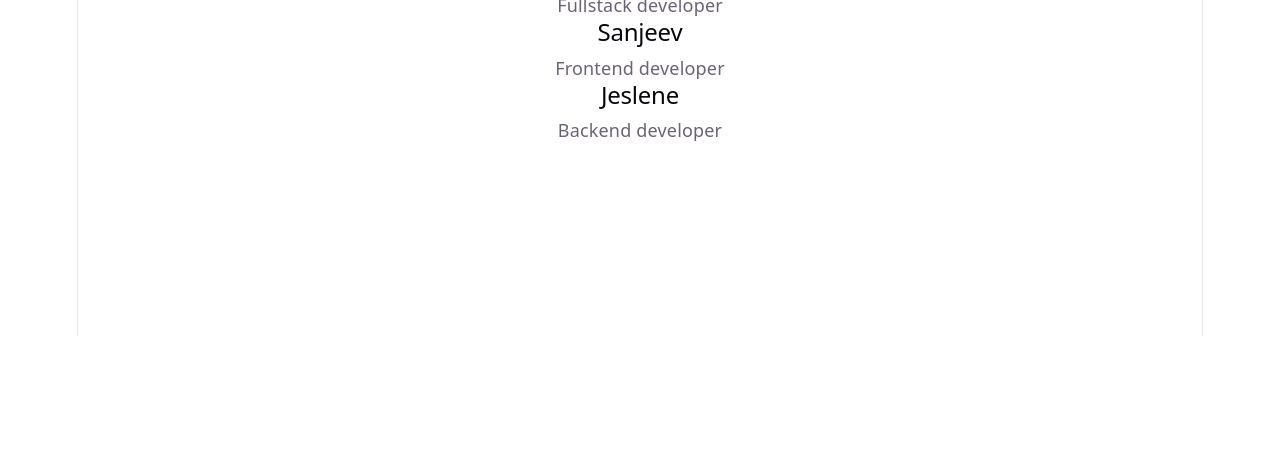
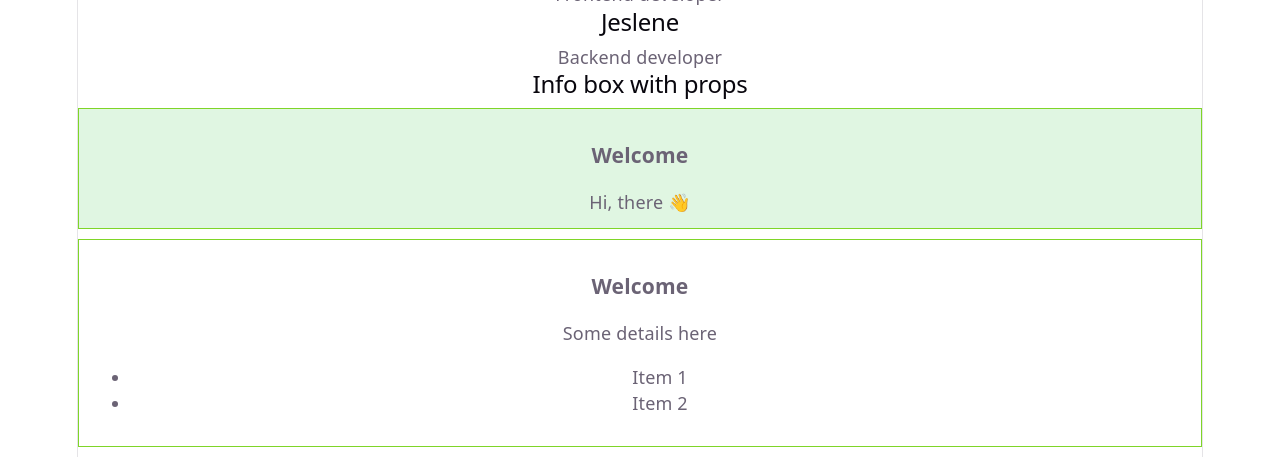
Before and after one commit to ngeethika15/SW_CSE_B1.4_Internship, a React (Vite) app in the folder Day/day13/: page / in a window 1280 px wide. Shown: the part 464-921 px from the top of the page. Before the commit the page ends 800 px from the top, so only its background shows below. Built offline with nearby package versions, Linux system fonts and the light colour scheme.

Commit message:
Props: Ex2 children: content passed between opening and closing tags with css styling

```diff
--- a/Day/day13/src/App.css
+++ b/Day/day13/src/App.css
@@ -1,4 +1,4 @@
-.counter {
+/* .counter {
   font-size: 16px;
   padding: 5px 10px;
   border-radius: 5px;
@@ -181,4 +181,15 @@
     right: 0;
     border-right-color: var(--border);
   }
+} */
+
+
+.box{
+  border: 1px solid rgb(127, 213, 40);
+  padding: 12px;
+  margin: 10px 0;
 }
+
+.box-primary{
+  background-color: rgb(224, 246, 226);
+}
--- a/Day/day13/src/App.jsx
+++ b/Day/day13/src/App.jsx
@@ -1,7 +1,11 @@
-import Button from './components/functional component'
-import { LeftArrow,RightArrow } from "./components/functional componet two";
+import Button from './components/FunctionalComponent'
+import { LeftArrow,RightArrow } from "./components/FunctionalComponentTwo";
 
 import ProfileList from "./components/Props";
+import InfoBoxDemo from "./components/propstwo";
+
+import './App.css'
+
 const name = "Amay";
 const isLoggedIn = false;
 
@@ -32,6 +36,8 @@ function App() {
       <RightArrow />
 
       <ProfileList />
+
+      <InfoBoxDemo />
     </>
 
   )
--- /dev/null
+++ b/Day/day13/src/components/propstwo.jsx
@@ -0,0 +1,32 @@
+// Child component
+function InfoBox({title,variant="primary",children}){
+    return(
+        <div className={`box box-${variant}`}>
+            <h3>{title}</h3>
+            <div className="content">
+                {children}
+            </div>
+        </div>
+    );
+}
+
+// Parent component
+function InfoBoxDemo() {
+    return(
+        <div>
+            <h2>Info box with props</h2>
+            <InfoBox title="Welcome">
+                <p>Hi, there 👋</p>
+            </InfoBox>
+
+            <InfoBox title="Welcome" variant="Secondary">
+                <p>Some details here</p>
+                <ul>
+                    <li>Item 1</li>
+                    <li>Item 2</li>
+                </ul>
+            </InfoBox>
+        </div>
+    )
+}
+export default InfoBoxDemo;
```
